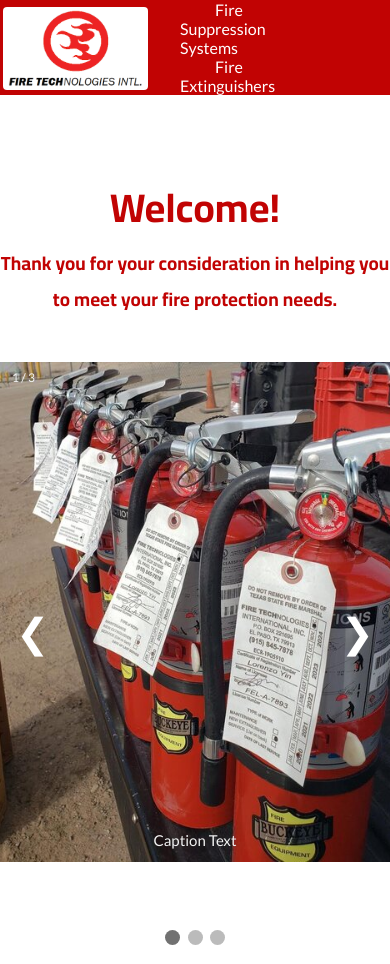
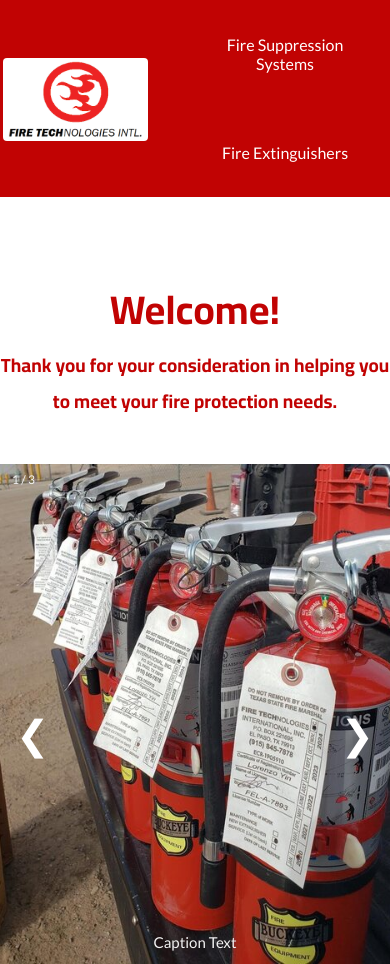
Before and after one commit to lisayinr/wdd130, a plain HTML site: page firetech/index.html in a window 390 px wide. Shown: the top 964 px of the page. Drawn offline with Linux system fonts and the light colour scheme.

Commit message:
updated header

```diff
--- a/firetech/styles/firetech-styles.css
+++ b/firetech/styles/firetech-styles.css
@@ -36,6 +36,11 @@ nav a:hover {
 .logo {
     width: 145px;
     border-radius: 4px;
+}
+
+nav {
+    display: flex;
+    flex-wrap: wrap;
 }
 
 header {
@@ -284,4 +289,10 @@ footer a:hover {
     #spanish {
         font-size: 20px;
     }
+    header {
+        grid-template-columns: 150px auto;
+    }
+    nav {
+        justify-content: center;
+    }
 }
```
Also changed, not shown: firetech/suppression-systems.html (+0 -4 lines).
